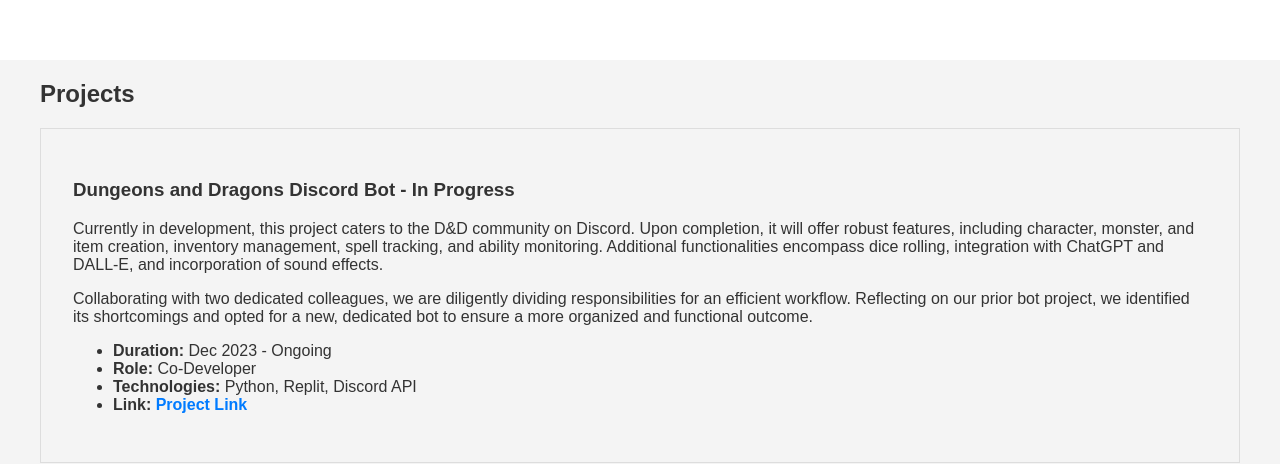
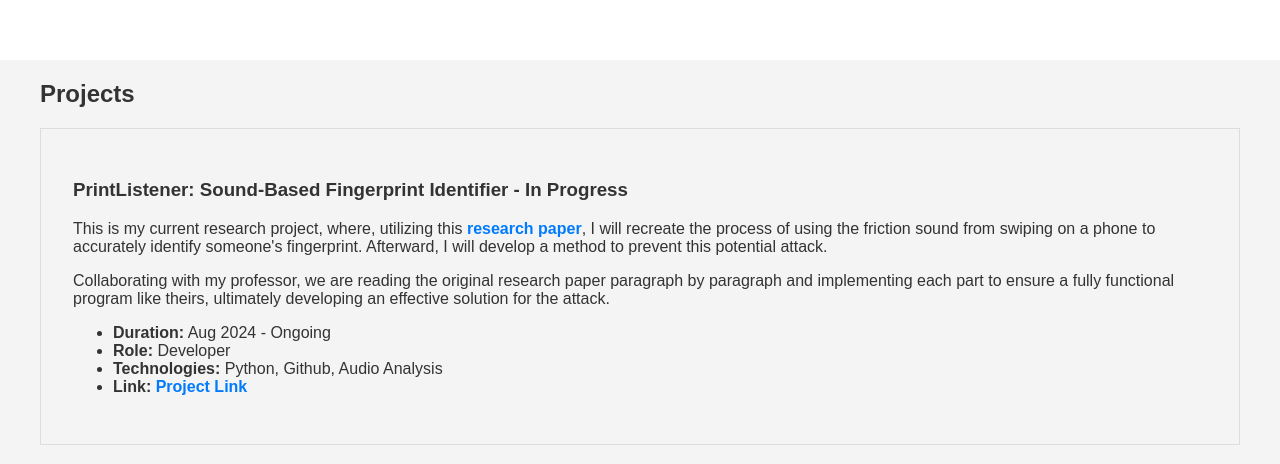
Before and after one commit to Ethan-Lohman/Ethan-Lohman.github.io, a website: page index.html in a window 1280 px wide. Shown: the part 510-974 px from the top of the page. Drawn offline with Linux system fonts and the light colour scheme.

Commit message:
Updated Projects.

```diff
--- a/index.html
+++ b/index.html
@@ -70,6 +70,20 @@
     <section id="projects">
         <div class="container">
             <h2>Projects</h2>
+            <div class="project">
+                <h3>PrintListener: Sound-Based Fingerprint Identifier - In Progress</h3>
+                <p>This is my current research project, where, utilizing this <a href="https://www.ndss-symposium.org/wp-content/uploads/2024-618-paper.pdf" target="_blank" rel="noopener noreferrer">research paper</a>, I will recreate the process of using the friction sound from swiping on a phone to accurately identify someone's fingerprint. Afterward, I will develop a method to prevent this potential attack.</p>
+                <div class="details">
+                    <p>Collaborating with my professor, we are reading the original research paper paragraph by paragraph and implementing each part to ensure a fully functional program like theirs, ultimately developing an effective solution for the attack.</p>
+                    <ul>
+                        <li><strong>Duration:</strong> Aug 2024 - Ongoing</li>
+                        <li><strong>Role:</strong> Developer </li>
+                        <li><strong>Technologies:</strong> Python, Github, Audio Analysis</li>
+                        <li><strong>Link:</strong> <a href="https://github.com/Ethan-Lohman/Audio-Research" target="_blank" rel="noopener noreferrer">Project Link</a></li>
+                    </ul>
+                </div>
+            </div>
+
             <div class="project">
                 <h3>Dungeons and Dragons Discord Bot - In Progress</h3>
                 <p>Currently in development, this project caters to the D&D community on Discord. Upon completion, it will offer robust features, including character, monster, and item creation, inventory management, spell tracking, and ability monitoring. Additional functionalities encompass dice rolling, integration with ChatGPT and DALL-E, and incorporation of sound effects.</p>
```
